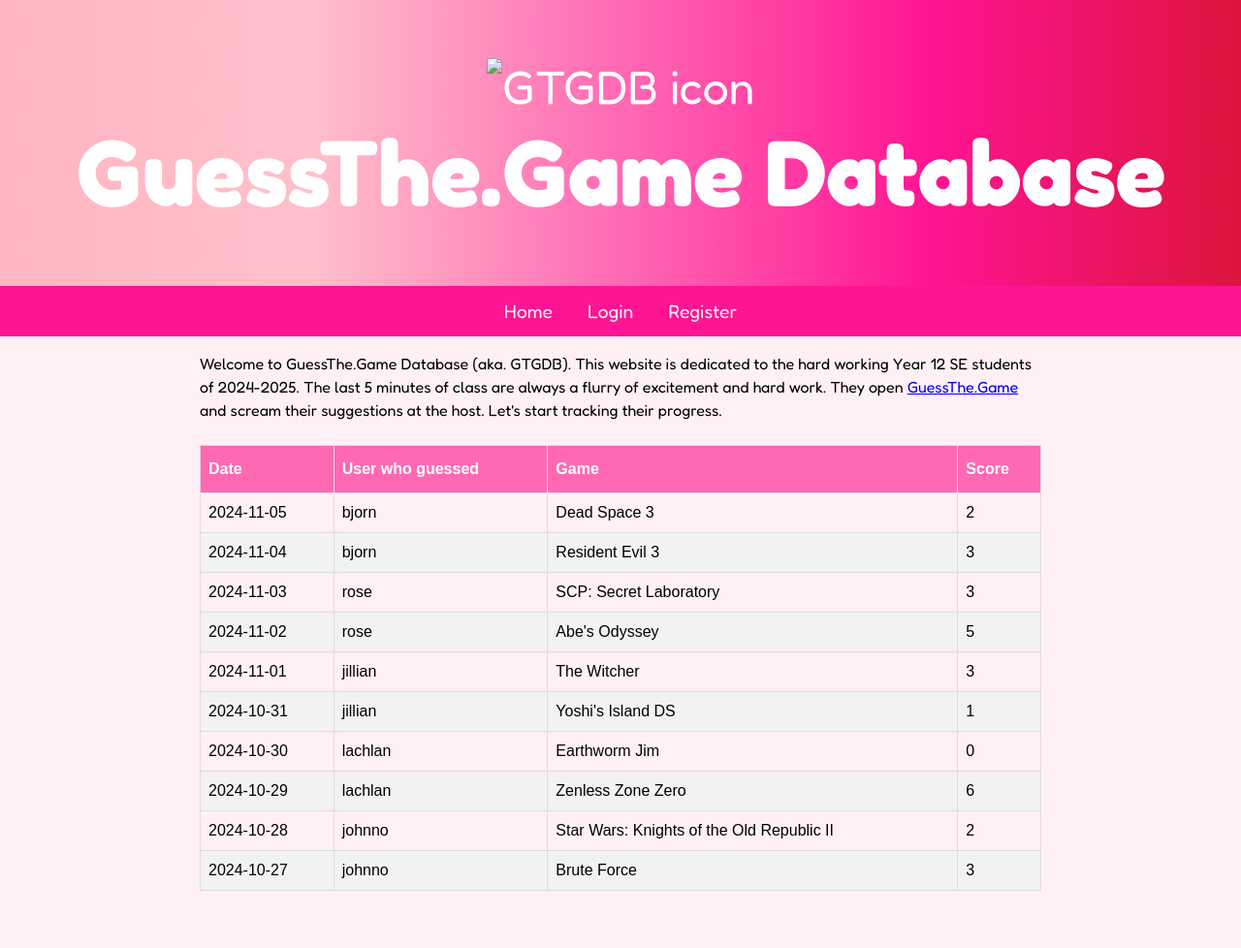
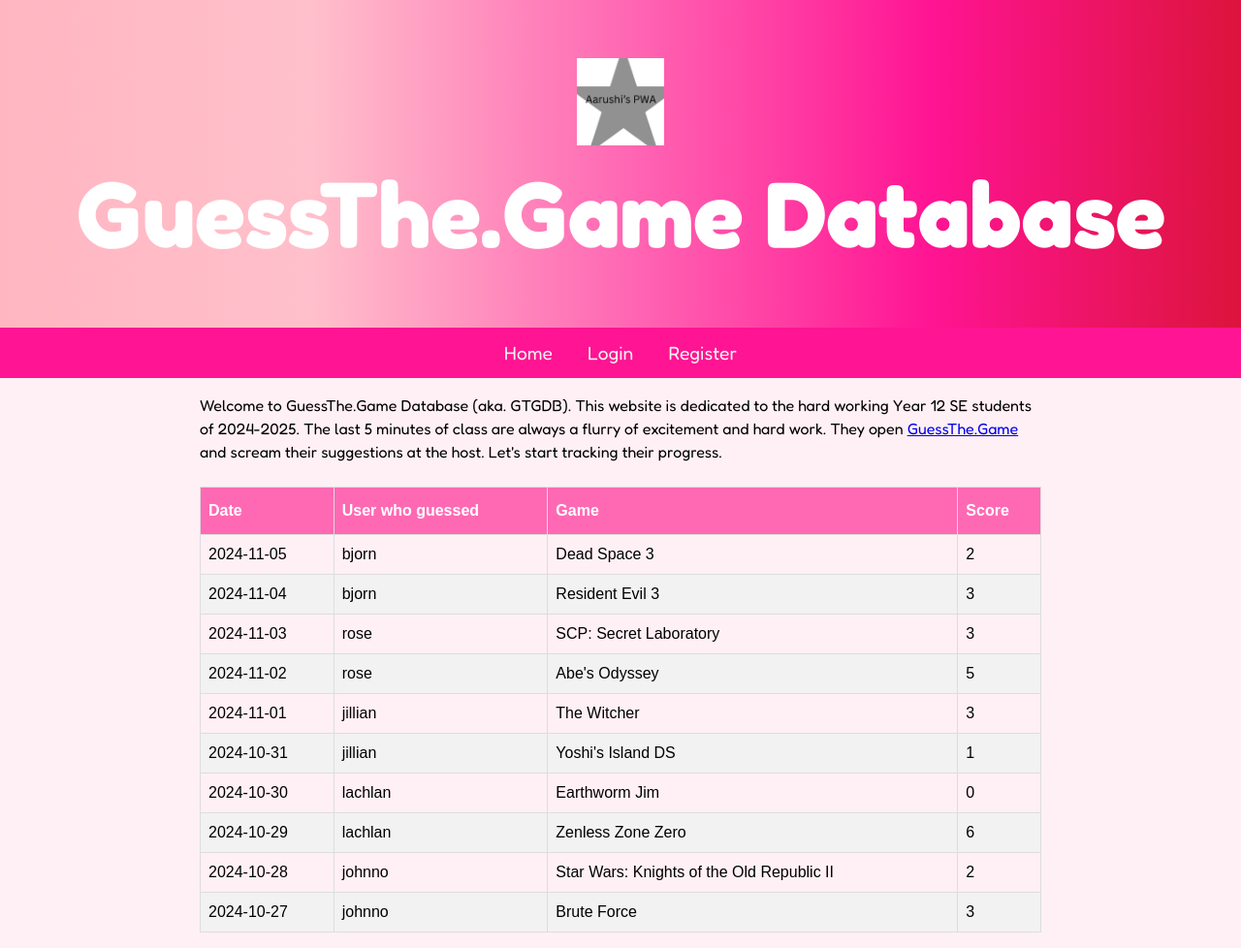
Before and after one commit to Aarushi0P/GTGDB-Project, a Flask app: page / in a window 1280 px wide. Shown: the whole page at 97% size. Before the commit the page ends 919 px from the top, so only its background shows below. Run offline with Flask 3, Linux system fonts and the light colour scheme; data comes from the database, SQL or seed files in the repository.

Commit message:
html changes to make icon bigger

```diff
--- a/templates/base.html
+++ b/templates/base.html
@@ -10,12 +10,10 @@
 
     <link rel="stylesheet" href="{{ url_for('static', filename='css/style.css') }}" />
     <link rel="manifest" href="{{ url_for('static', filename='manifest.json') }}" />
-    <link rel="icon" type="image/x-icon" href="{{ url_for('static', filename='images/favicon.png') }}">
-</head>
+    <link rel="icon" type="image/png" href="{{ url_for('static', filename='images/favicon.png') }}"></head>
 <body>
     <div class="banner">
-    <img src="{{ url_for('static', filename='images/favicon.png') }}" alt="GTGDB icon" width="90">
-    <h1>GuessThe.Game Database</h1>
+    <img src="{{ url_for('static', filename='icons/icon-192x192.png') }}" alt="GTGDB icon" width="90">    <h1>GuessThe.Game Database</h1>
     </div>
 
     <nav>
```
